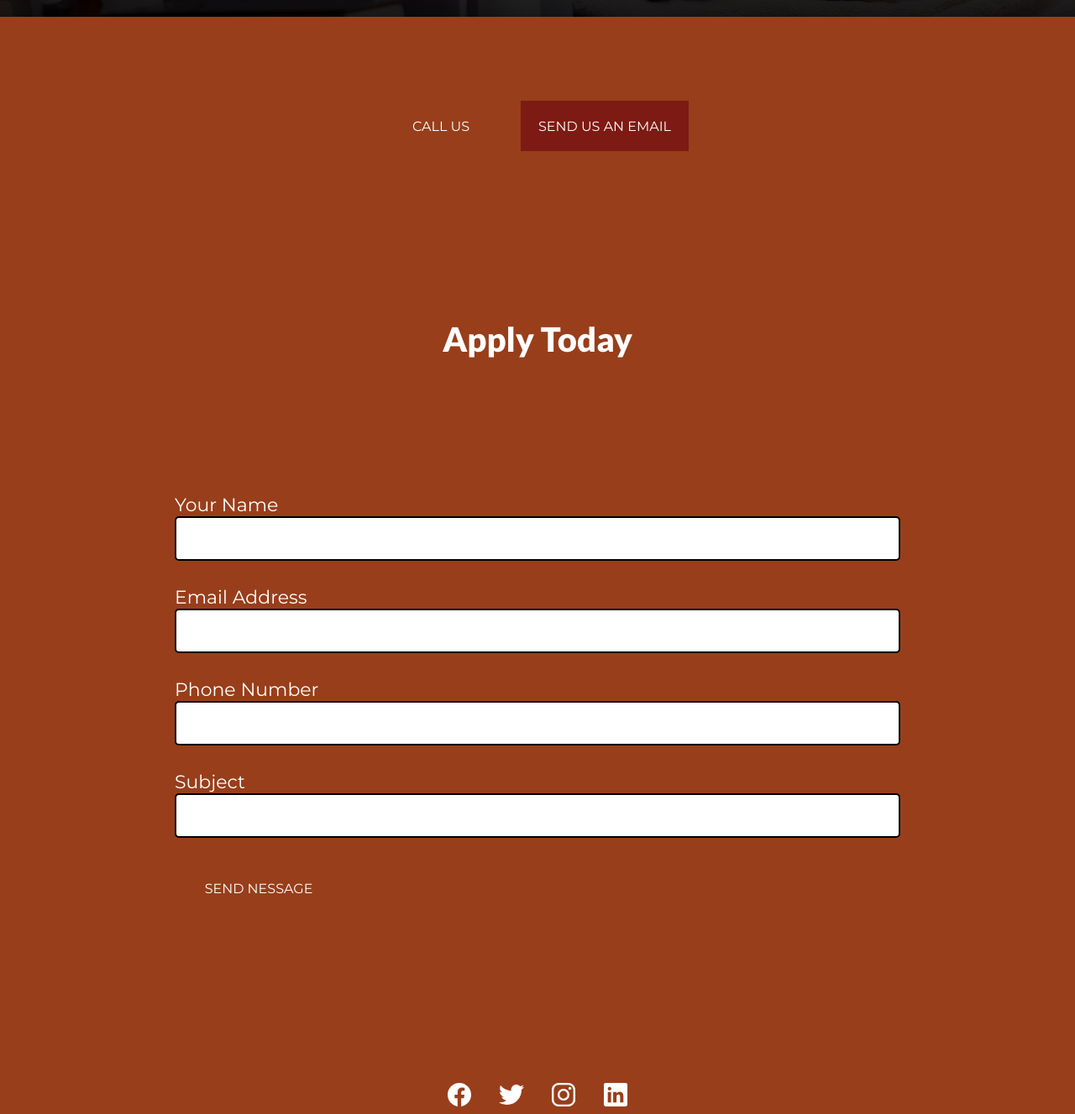
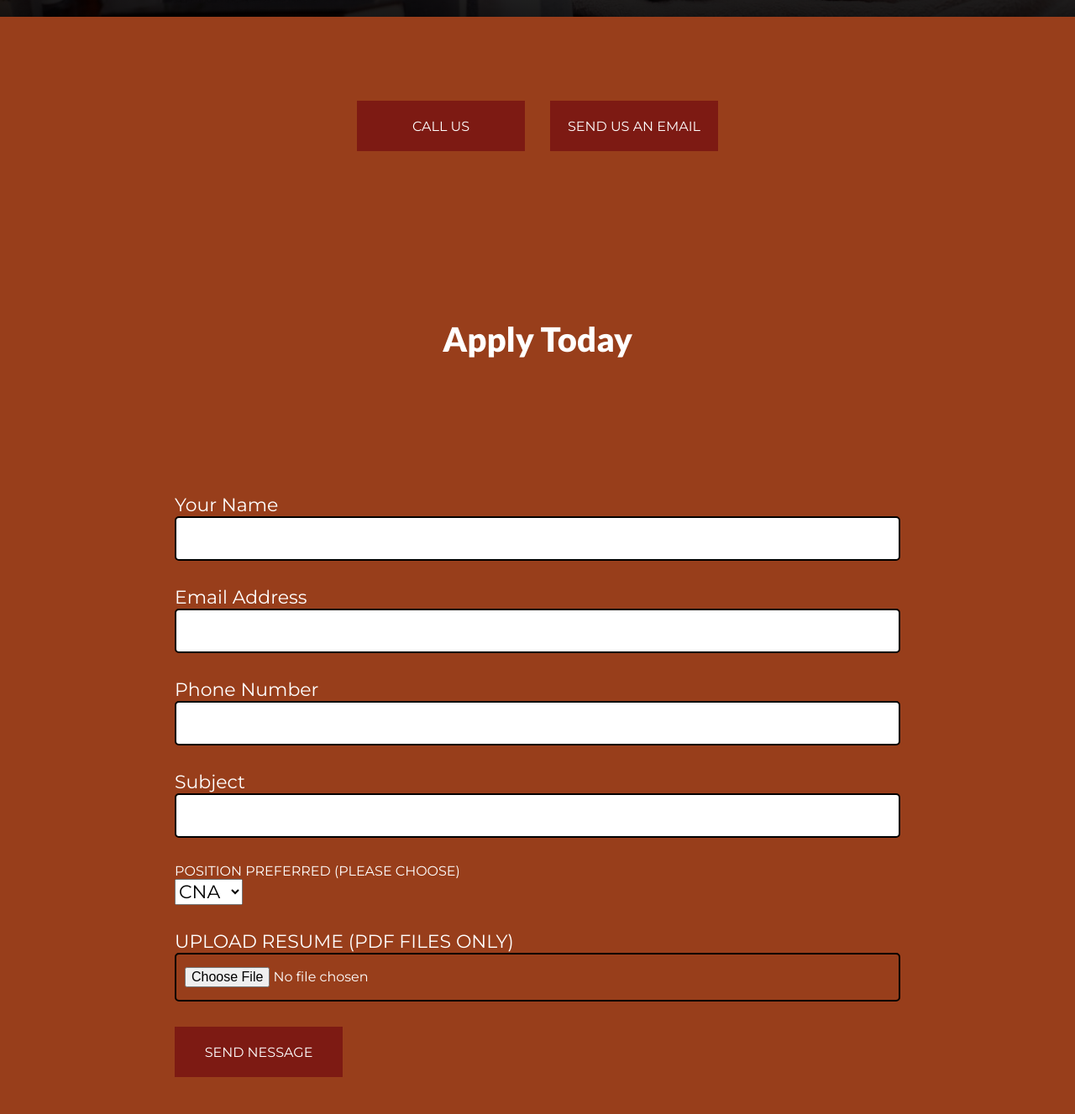
Before and after one commit to collinsMutai/rockymountstaffingagency, a plain HTML site: page apply.html in a window 1280 px wide. Shown: the part 880-2207 px from the top of the page at 84% size. Drawn offline with nearby package versions, Linux system fonts and the light colour scheme.

Commit message:
update btns

```diff
--- a/apply.html
+++ b/apply.html
@@ -64,11 +64,11 @@
 
   <div class="apply-job-buttons">
     <div>
-      <button class="apply-btn-one"><a href="./licensed-practical-nurse.html">Call Us</a></button>
+      <button class="apply-now-btn"><a href="#">Call Us</a></button>
 
     </div>
     <div>
-      <button class="mission-btn"><a href="./licensed-practical-nurse.html">Send Us an Email</a></button>
+      <button class="apply-now-btn"><a href="./contact.html">Send Us an Email</a></button>
 
     </div>
   </div>
@@ -98,6 +98,20 @@
         <label for="subject">Subject</label>
         <input type="text" name="subject">
        </div>
+       <label for="jobs">POSITION PREFERRED (PLEASE CHOOSE)</label>
+<div class="inputs">
+  <select id="jobs">
+    <option value="volvo">CNA</option>
+    <option value="saab">LPN</option>
+    <option value="opel">RN</option>
+    <option value="audi">Sitter</option>
+  </select>
+</div>
+<div class="inputs">
+  <label for="myfile">UPLOAD RESUME (PDF FILES ONLY)</label>
+  <input type="file" id="myfile" name="myfile">
+</div>
+
 
         <button class="send-button">Send Nessage</button>
         <!-- TODO GOOGLE RECAPTCHA -->
--- a/main.css
+++ b/main.css
@@ -193,6 +193,10 @@ h2 {
   font-size: 16px;
   text-transform: uppercase;
 }
+.hero-btn a{
+  color: #fff;
+  text-decoration: none;
+}
 /* image cards section */
 .card-section {
   padding: 50px;
@@ -265,6 +269,21 @@ h2 {
   padding: 10px;
   font-size: 16px;
   text-transform: uppercase;
+}
+.apply-now-btn {
+  width: 200px;
+  height: 60px;
+  outline: none;
+  border: none;
+  background-color: #7D1A13;
+  color: #fff;
+  padding: 10px;
+  font-size: 16px;
+  text-transform: uppercase;
+}
+.apply-now-btn a{
+  text-decoration: none;
+  color: #fff;
 }
 ion-icon {
   font-size: 64px;
@@ -545,7 +564,7 @@ form {
   border: 2px solid #000;
   border-radius: 5px;
 }
-.inputs label {
+.inputs label, select {
   font-size: 22px;
 }
 textarea {
@@ -568,7 +587,7 @@ textarea {
   height: 60px;
   outline: none;
   border: none;
-  background-color: #983e1b;
+  background-color: #7D1A13;
   color: #fff;
   padding: 10px;
   font-size: 16px;
```
Also changed, not shown: index.html (+1 -1 lines), jobs.html (+2 -1 lines).
